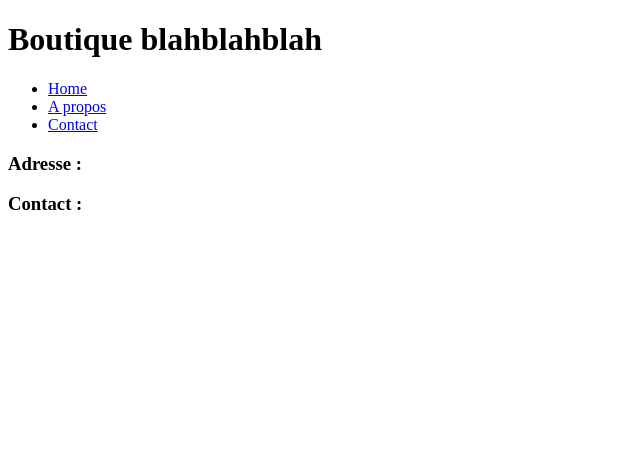
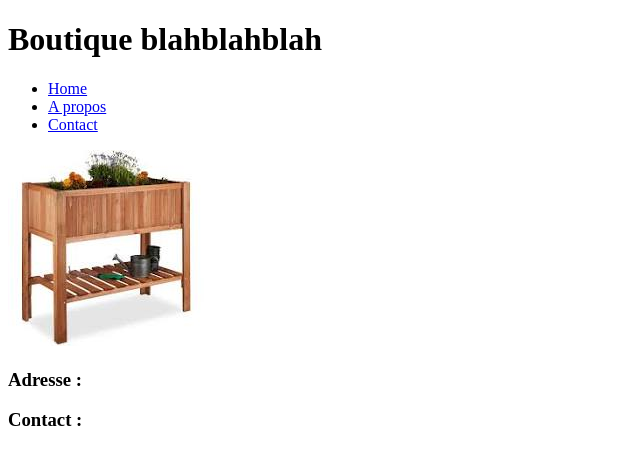
Before and after one commit to jhebo/TRY-TP-ADRAR, a plain HTML site: page index.html in a window 1280 px wide. Shown: the whole page, without its empty margins (0-640 px from the left). Drawn offline with Linux system fonts and the light colour scheme.

Commit message:
Update index.html

```diff
--- a/index.html
+++ b/index.html
@@ -18,6 +18,11 @@
     </header>
     <section id="promoVisu">
 
+        <img class=""
+        src="/images/jardin1.jpeg"
+        alt="jardin1"
+        title="jardin1">
+
     </section>
     <section id="offre">
 
```
